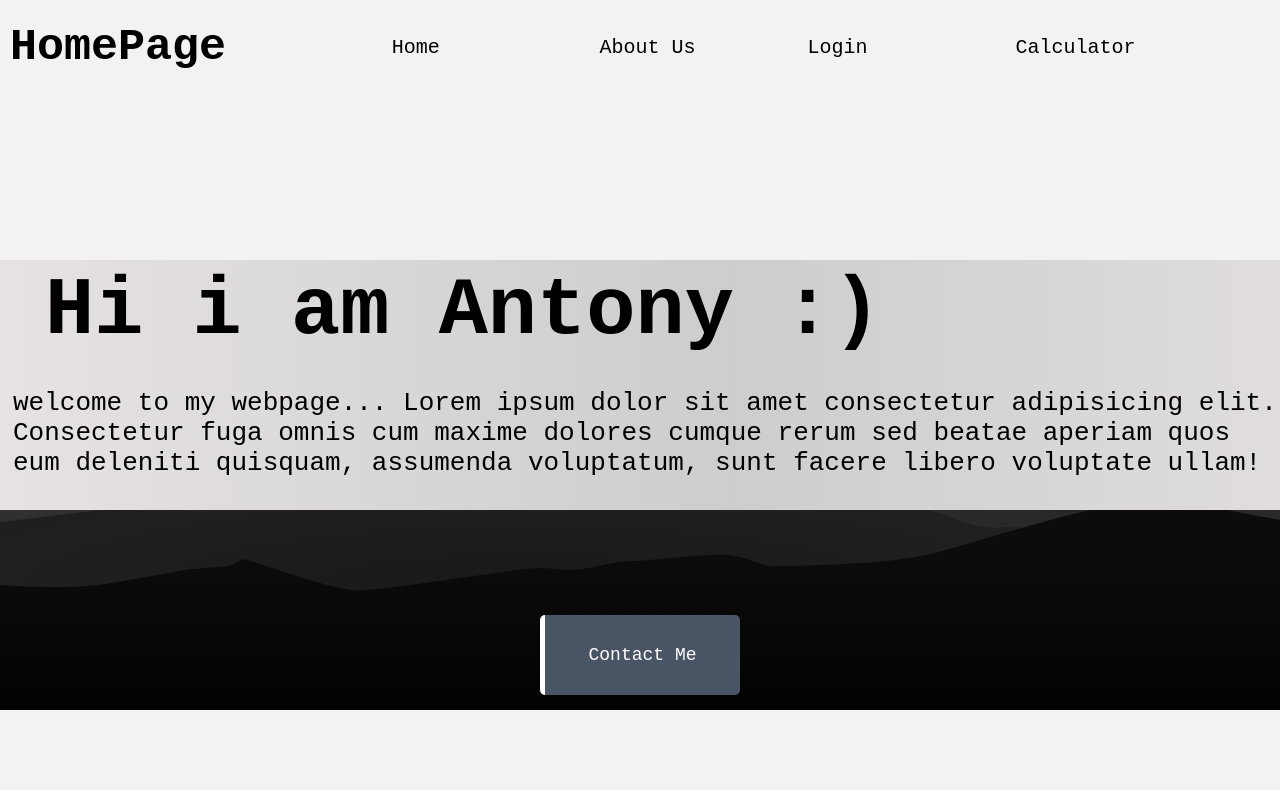
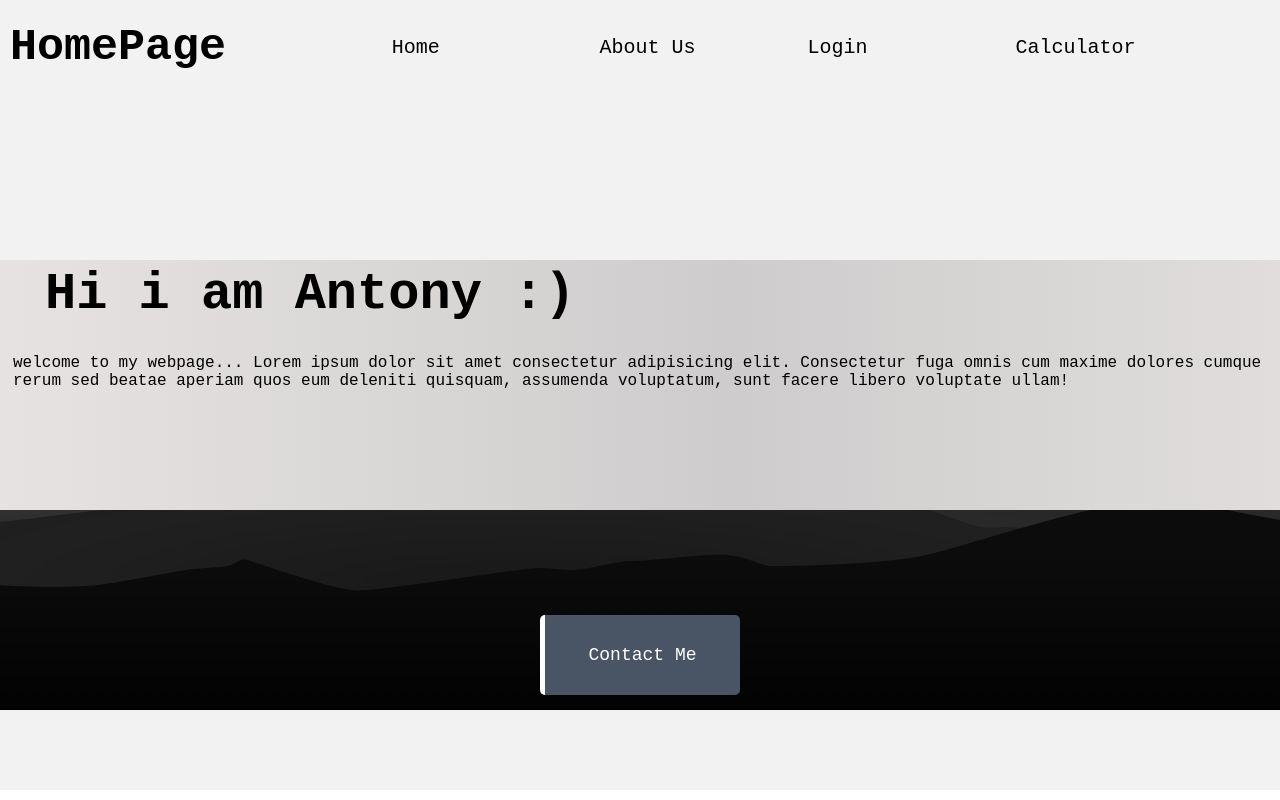
Before and after one commit to ant-x-ny/learncurvefrontend, a React (Create React App) app: page / in a window 1280 px wide. Built offline with nearby package versions, Linux system fonts and the light colour scheme.

Commit message:
Update homepage.jsx

```diff
--- a/src/components/homepage.jsx
+++ b/src/components/homepage.jsx
@@ -19,14 +19,14 @@ function HomePage(){
         style={{
           margin: '20px',
           fontFamily: "monospace",
-          fontSize: '82px',
+          fontSize: '52px',
           paddingTop: '5px',
           paddingLeft: '5px'
         }}
       >
         Hi i am Antony :)
       </h2>
-      <p style={{ fontSize: '26px', paddingLeft: '20px', color:'black', fontFamily:'monospace' }}>
+      <p style={{ fontSize: '16px', paddingLeft: '20px', color:'black', fontFamily:'monospace' }}>
         welcome to my webpage... Lorem ipsum dolor sit amet consectetur
         adipisicing elit. Consectetur fuga omnis cum maxime dolores cumque rerum
         sed beatae aperiam quos eum deleniti quisquam, assumenda voluptatum,
```
